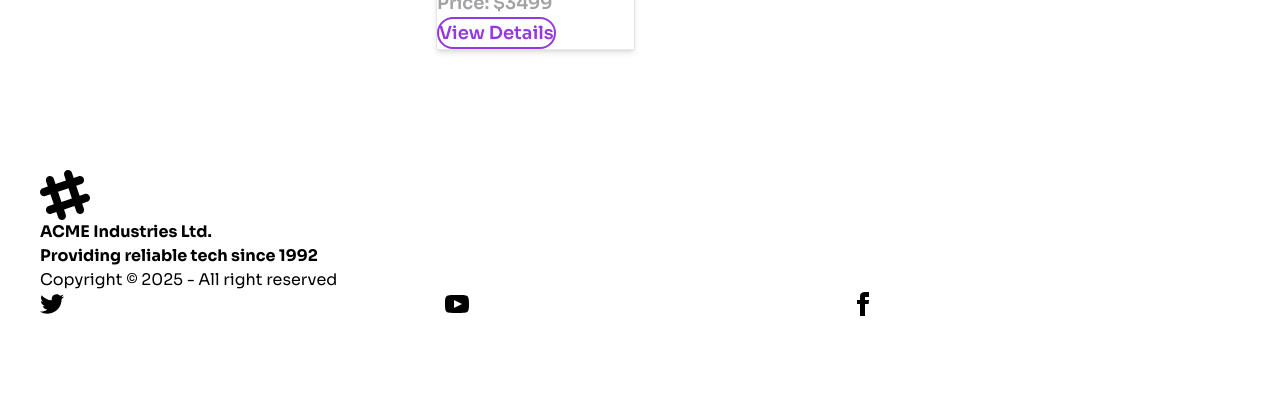
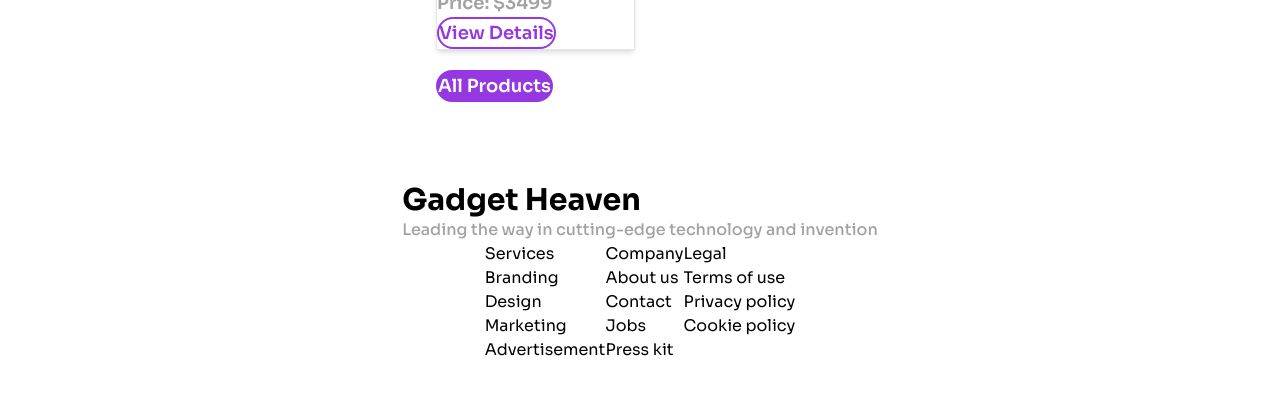
Before and after one commit to programming-hero-web-course-4/b10a8-gadget-heaven-chinmoy10, a React (Vite) app: page / in a window 1280 px wide. Shown: the part 2184-2578 px from the top of the page. Before the commit the page ends 2540 px from the top, so only its background shows below. Built offline with nearby package versions, Linux system fonts and the light colour scheme.

Commit message:
Project Start

```diff
--- a/src/components/Banner.jsx
+++ b/src/components/Banner.jsx
@@ -1,8 +1,10 @@
 import React from "react";
 import bannerImg from "../assets/banner.jpg"
+import { useNavigate } from "react-router-dom";
 
 
 const Banner = () => {
+  const navigate = useNavigate();
   return (
     <>
       <div
@@ -15,11 +17,11 @@
             <p className="mb-7 text-base font-normal">
             Explore the latest gadgets that will take your experience to the next level. <br className="hidden md:flex"/> From smart devices to the coolest accessories, we have it all!
             </p>
-            <button className="btn bg-white rounded-full text-[#9538E2] text-xl font-bold outline-none p-7 shadow-none">Shop Now</button>
+            <button onClick={() => navigate("/dashboard")} className="btn bg-white rounded-full text-[#9538E2] text-xl font-bold outline-none p-7 shadow-none">Shop Now</button>
           </div>
         </div>
         <div className="absolute md:w-[750px] lg:w-[1062px] h-[350px] lg:h-[563px] translate-y-[340px] lg:translate-y-[370px] z-10 bg-[#ffffff38] border-4 border-white rounded-3xl shadow-lg md:shadow-sm">
-            <img className="h-full w-full rounded-[44px] p-6 object-cover" src={bannerImg} alt="" />
+            <img  className="h-full w-full rounded-[44px] p-6 object-cover" src={bannerImg} alt="" />
         </div>
       </div>
     </>
--- a/src/components/Footer.jsx
+++ b/src/components/Footer.jsx
@@ -3,63 +3,35 @@
 const Footer = () => {
   return (
     <>
-      <footer className="footer footer-center bg-primary text-primary-content p-10 mt-20">
-        <aside>
-          <svg
-            width="50"
-            height="50"
-            viewBox="0 0 24 24"
-            xmlns="http://www.w3.org/2000/svg"
-            fillRule="evenodd"
-            clipRule="evenodd"
-            className="inline-block fill-current"
-          >
-            <path d="M22.672 15.226l-2.432.811.841 2.515c.33 1.019-.209 2.127-1.23 2.456-1.15.325-2.148-.321-2.463-1.226l-.84-2.518-5.013 1.677.84 2.517c.391 1.203-.434 2.542-1.831 2.542-.88 0-1.601-.564-1.86-1.314l-.842-2.516-2.431.809c-1.135.328-2.145-.317-2.463-1.229-.329-1.018.211-2.127 1.231-2.456l2.432-.809-1.621-4.823-2.432.808c-1.355.384-2.558-.59-2.558-1.839 0-.817.509-1.582 1.327-1.846l2.433-.809-.842-2.515c-.33-1.02.211-2.129 1.232-2.458 1.02-.329 2.13.209 2.461 1.229l.842 2.515 5.011-1.677-.839-2.517c-.403-1.238.484-2.553 1.843-2.553.819 0 1.585.509 1.85 1.326l.841 2.517 2.431-.81c1.02-.33 2.131.211 2.461 1.229.332 1.018-.21 2.126-1.23 2.456l-2.433.809 1.622 4.823 2.433-.809c1.242-.401 2.557.484 2.557 1.838 0 .819-.51 1.583-1.328 1.847m-8.992-6.428l-5.01 1.675 1.619 4.828 5.011-1.674-1.62-4.829z"></path>
-          </svg>
-          <p className="font-bold">
-            ACME Industries Ltd.
-            <br />
-            Providing reliable tech since 1992
+      <footer className="flex flex-col items-center bg-base-300 p-10">
+        <div>
+          <h2 className="font-bold text-3xl">Gadget Heaven</h2>
+          <p className="text-[#09080F60] font-medium">
+            Leading the way in cutting-edge technology and invention
           </p>
-          <p>Copyright © {new Date().getFullYear()} - All right reserved</p>
-        </aside>
-        <nav>
-          <div className="grid grid-flow-col gap-4">
-            <a>
-              <svg
-                xmlns="http://www.w3.org/2000/svg"
-                width="24"
-                height="24"
-                viewBox="0 0 24 24"
-                className="fill-current"
-              >
-                <path d="M24 4.557c-.883.392-1.832.656-2.828.775 1.017-.609 1.798-1.574 2.165-2.724-.951.564-2.005.974-3.127 1.195-.897-.957-2.178-1.555-3.594-1.555-3.179 0-5.515 2.966-4.797 6.045-4.091-.205-7.719-2.165-10.148-5.144-1.29 2.213-.669 5.108 1.523 6.574-.806-.026-1.566-.247-2.229-.616-.054 2.281 1.581 4.415 3.949 4.89-.693.188-1.452.232-2.224.084.626 1.956 2.444 3.379 4.6 3.419-2.07 1.623-4.678 2.348-7.29 2.04 2.179 1.397 4.768 2.212 7.548 2.212 9.142 0 14.307-7.721 13.995-14.646.962-.695 1.797-1.562 2.457-2.549z"></path>
-              </svg>
-            </a>
-            <a>
-              <svg
-                xmlns="http://www.w3.org/2000/svg"
-                width="24"
-                height="24"
-                viewBox="0 0 24 24"
-                className="fill-current"
-              >
-                <path d="M19.615 3.184c-3.604-.246-11.631-.245-15.23 0-3.897.266-4.356 2.62-4.385 8.816.029 6.185.484 8.549 4.385 8.816 3.6.245 11.626.246 15.23 0 3.897-.266 4.356-2.62 4.385-8.816-.029-6.185-.484-8.549-4.385-8.816zm-10.615 12.816v-8l8 3.993-8 4.007z"></path>
-              </svg>
-            </a>
-            <a>
-              <svg
-                xmlns="http://www.w3.org/2000/svg"
-                width="24"
-                height="24"
-                viewBox="0 0 24 24"
-                className="fill-current"
-              >
-                <path d="M9 8h-3v4h3v12h5v-12h3.642l.358-4h-4v-1.667c0-.955.192-1.333 1.115-1.333h2.885v-5h-3.808c-3.596 0-5.192 1.583-5.192 4.615v3.385z"></path>
-              </svg>
-            </a>
+        </div>
+        <div className="flex justify-between">
+          <div className="flex flex-col">
+            <h6 className="footer-title">Services</h6>
+            <a className="link link-hover">Branding</a>
+            <a className="link link-hover">Design</a>
+            <a className="link link-hover">Marketing</a>
+            <a className="link link-hover">Advertisement</a>
           </div>
-        </nav>
+          <div className="flex flex-col">
+            <h6 className="footer-title">Company</h6>
+            <a className="link link-hover">About us</a>
+            <a className="link link-hover">Contact</a>
+            <a className="link link-hover">Jobs</a>
+            <a className="link link-hover">Press kit</a>
+          </div>
+          <div className="flex flex-col">
+            <h6 className="footer-title">Legal</h6>
+            <a className="link link-hover">Terms of use</a>
+            <a className="link link-hover">Privacy policy</a>
+            <a className="link link-hover">Cookie policy</a>
+          </div>
+        </div>
       </footer>
     </>
   );
--- a/src/components/ProductCard.jsx
+++ b/src/components/ProductCard.jsx
@@ -36,6 +36,8 @@
           ))}
         </div>
       )}
+
+      <button className="btn rounded-full border-2 border-[#9538E2] text-lg font-semibold text-white bg-[#9538E2] mt-5" onClick={()=> setProducts(productsData)}>All Products</button>
     </>
   );
 };
--- /dev/null
+++ b/src/components/WishList.jsx
@@ -0,0 +1,39 @@
+import React from "react";
+import { IoCloseCircleOutline } from "react-icons/io5";
+import { IoCartOutline } from "react-icons/io5";
+import { useNavigate } from "react-router-dom";
+
+const WishList = ({ product, handleWishListRemoveProduct }) => {
+  const { id, product_title, product_image, description, price } = product;
+  const navigate = useNavigate();
+  return (
+    <>
+      <div className="card card-side bg-base-100 shadow-xl border my-5 p-5 rounded-2xl flex-col md:flex-row items-center relative">
+        <figure>
+          <div className="w-44 h-auto rounded-2xl">
+            <img className="w-full" src={product_image} alt={product_title} />
+          </div>
+        </figure>
+        <div className="card-body space-y-2 ">
+          <h2 className="card-title text-2xl">{product_title}</h2>
+          <p className="text-base text-[#09080F60]">{description}</p>
+          <p className="font-semibold text-xl">Price: ${price}</p>
+          <button
+            onClick={() => navigate(`/product/${id}`)}
+            className="btn bg-[#9538E2] w-1/6 text-white font-bold rounded-full"
+          >
+            Add To Card <IoCartOutline size={22} />
+          </button>
+          <button
+            onClick={() => handleWishListRemoveProduct(id)}
+            className="absolute top-0 right-2 md:top-1 md:right-3 text-red-600"
+          >
+            <IoCloseCircleOutline size={40} />
+          </button>
+        </div>
+      </div>
+    </>
+  );
+};
+
+export default WishList;
--- a/src/layout/MainLayout.jsx
+++ b/src/layout/MainLayout.jsx
@@ -9,7 +9,7 @@
             <ToastContainer />
             <div className='max-w-full mx-6 mt-5'>
             <Navbar></Navbar>
-            <div className="min-h-[calc(100vh-295px)] md:mx-auto ">
+            <div className="min-h-[calc(100vh-295px)] md:mx-auto">
                 <Outlet></Outlet>
             </div>
             </div>
--- a/src/pages/ProductDetails.jsx
+++ b/src/pages/ProductDetails.jsx
@@ -8,7 +8,9 @@
   addWishProductList,
   getStoredProductList,
   getStoredWishList,
+  totalValue,
 } from "../utility/addRemoveProduct";
+import Dashboard from "./Dashboard";
 
 const ProductDetails = () => {
   document.title="Product Details | Gadget Heaven";
@@ -49,14 +51,6 @@
     addStoredProductList(product);
     setIsFavorite(true);
   };
-
-
-  const [totalProductMoney, setTotalProductMoney] = useState(0)
-
-  const handleAddPrice = () => {
-    const totalProductValue = totalProductMoney + 5000;
-    setTotalProductMoney(totalProductValue);
-  }
 
   const handleFavoriteProduct = (product) => {
     addWishProductList(product);
@@ -148,7 +142,6 @@
                   disabled={isFavorite}
                   onClick={() => {
                     handleAddProduct(product)
-                    handleAddPrice();
                   }}
                   className="btn bg-[#9538E2] text-white font-bold rounded-full"
                 >
--- a/src/pages/Statistics.jsx
+++ b/src/pages/Statistics.jsx
@@ -46,7 +46,7 @@
                 bottom: 5,
               }}
             >
-              <CartesianGrid strokeDasharray="3 3" />
+              <CartesianGrid strokeDasharray="2 2" />
               <XAxis dataKey="product_title" />
               <YAxis dataKey="price" />
               <Tooltip />
```
Also changed, not shown: src/pages/Dashboard.jsx (+9 -3 lines), src/utility/addRemoveProduct.js (+23 -4 lines).
